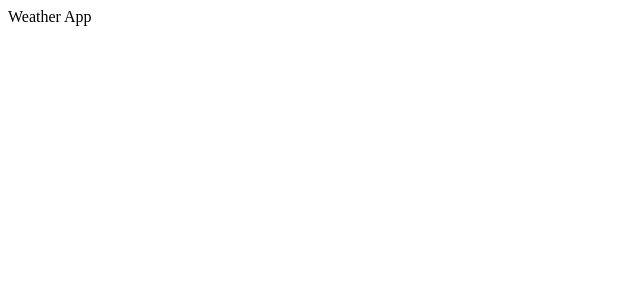
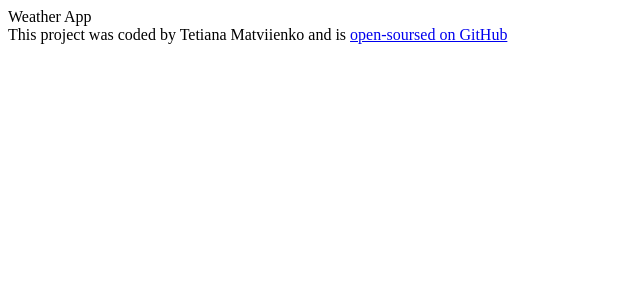
Before and after one commit to MomTanya/react-weather-22, a React (Create React App) app: page / in a window 1280 px wide. Shown: the top 300 px of the page, without its empty margins (0-640 px from the left). Built offline with nearby package versions, Linux system fonts and the light colour scheme.

Commit message:
Add Footer

```diff
--- a/src/App.js
+++ b/src/App.js
@@ -3,6 +3,11 @@
 
 export default function App() {
   return (
-    <div>Weather App
+    <div className='App'>
+      Weather App
+      <footer>
+        This project was coded by Tetiana Matviienko and is {" "}
+        <a href='https://github.com/MomTanya/react-weather-22' target="_blank">open-soursed on GitHub</a>
+      </footer>
     </div>);
 }
```
